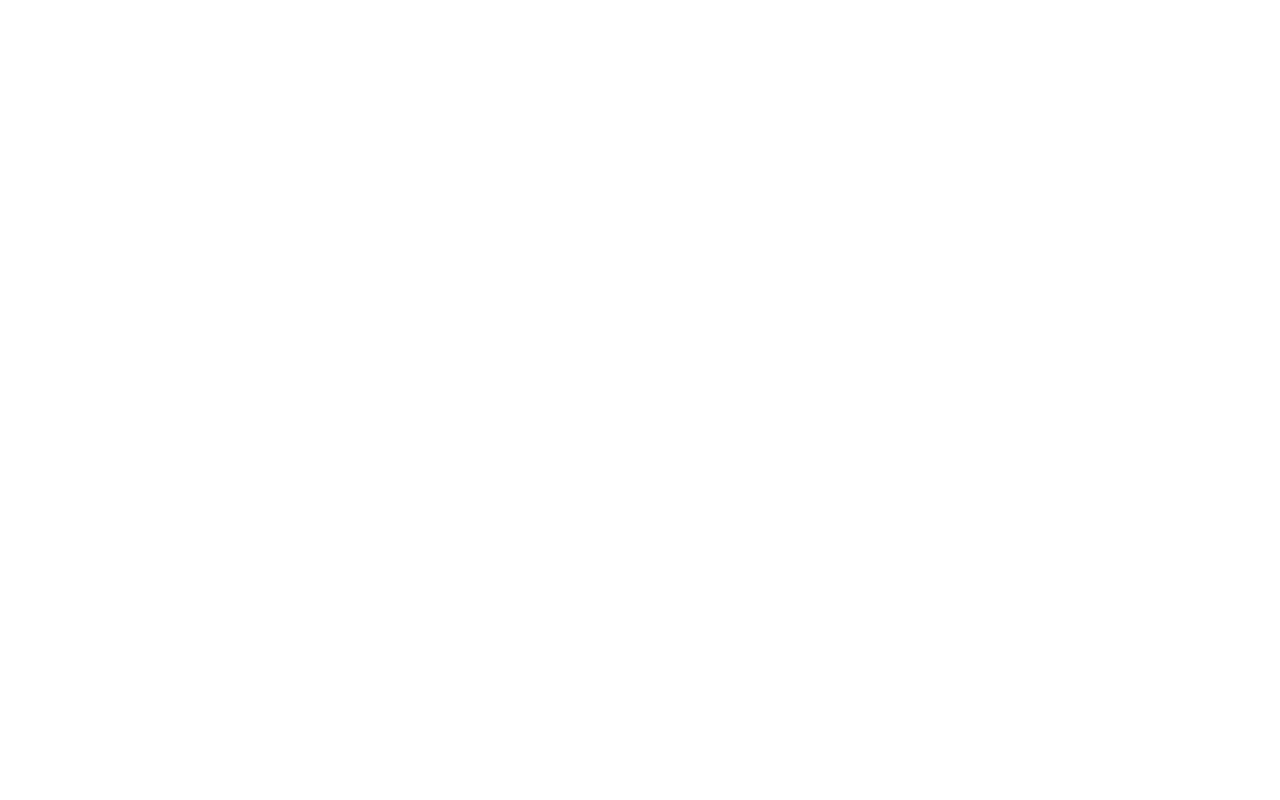
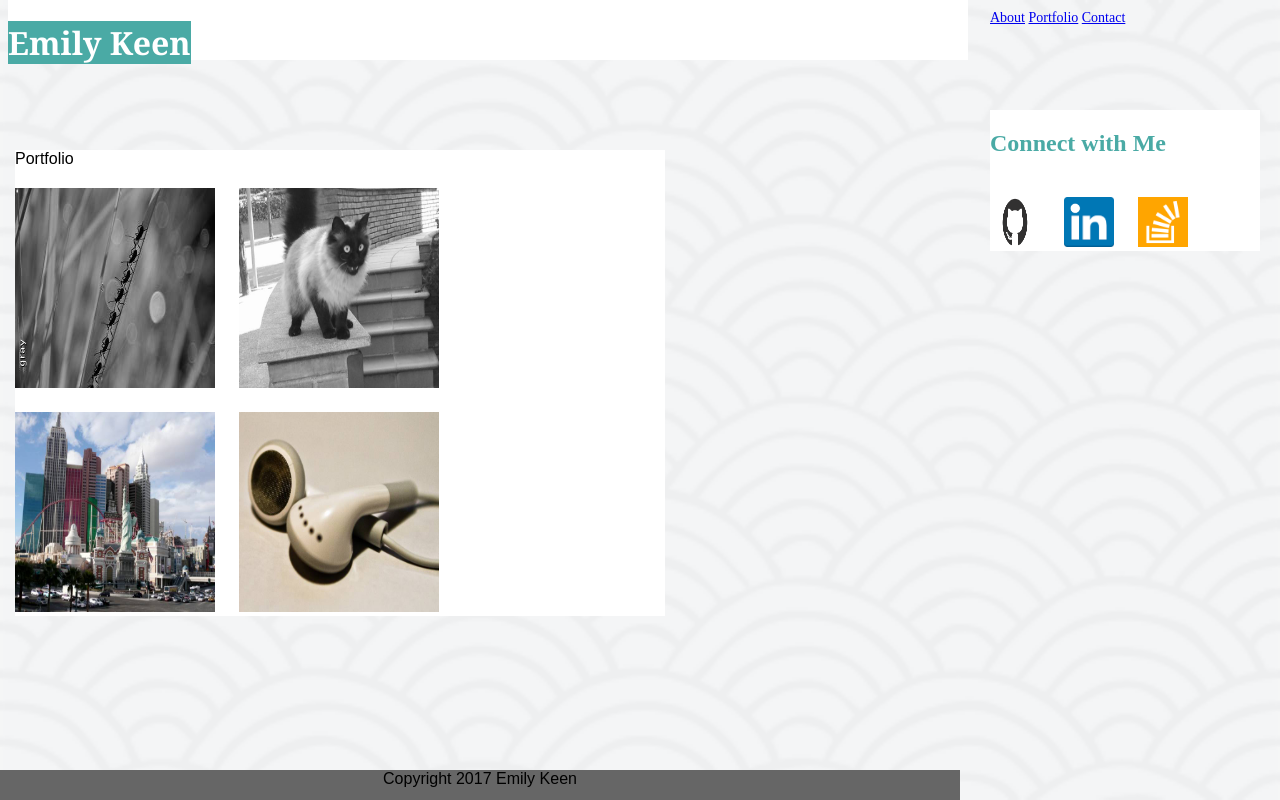
Before and after one commit to emilykeen/Basic-Portfolio, a plain HTML site: page portfolio.html in a window 1280 px wide. Drawn offline with Linux system fonts and the light colour scheme.

Commit message:
working files

```diff
--- a/assets/css/style.css
+++ b/assets/css/style.css
@@ -0,0 +1,113 @@
+
+body {background: url("../images/seigaiha.png") no-repeat center fixed;
+	  background-size:cover;
+	  max-width: :960px;
+	  margin:10 auto;
+}
+
+h1 {
+	color: white;
+	background-color:#4aaaa5;
+	border-color:#cccccc;
+	font-family: 'Georgia', Times, Times New Roman, serif;
+	float:left;
+	left:10px;
+	text-align:center;
+}
+
+h2 {
+
+	color:#4aaaa5;
+}
+
+#header{ position: fixed;
+		height:60px;
+		width:960px;
+		background: #ffffff;
+		color:#777777;
+		top:0;}
+
+
+#links { font color: 777777;
+		float:right;
+		font-size: 14px;
+		position:fixed;
+		right:20px;
+		top:10px;
+		width: 270px;
+		 }
+
+
+#bio-image {
+  margin-right: 20px;
+  width: 200px;
+  height: 200px;
+}
+
+#aboutme {font-color:#777777;
+	background:#ffffff;
+	border-color:#dddddd;
+	font-family: 'Arial', 'Helvetica Neue', Helvetica, sans-serif;
+	width:650px;
+	position:fixed;
+	top:110px;
+	float:left;
+	left:15px;
+	border-width: 5px}
+
+.socailimages {
+  margin-right: 20px;
+  margin-top: 20px;
+  width: 50px;
+  height: 50px;
+  	border width: 270px;
+}
+
+.portfolioimages {
+  margin-right: 20px;
+  margin-top: 20px;
+  width: 200px;
+  height: 200px;
+
+}
+
+
+#connectwithme {
+position:fixed;
+right:20px;
+top:110px;
+float:right;
+width: 270px;
+background:#ffffff;
+border-color:#dddddd
+border-width:5px;
+}
+
+#footer {bottom: clear ;
+		background:#666666;
+		text-align:center;
+		position:fixed;
+		bottom:0px;
+		left:0px;
+		height:30px;
+		width:960px;
+		font:white;
+		font-family: 'Arial', 'Helvetica Neue', Helvetica, sans-serif;
+
+
+}
+#aboutmetext {
+	text-align: center;
+}
+
+.maincontainer {
+	font-color:#777777;
+	background:#ffffff;
+	border-color:#dddddd;
+	font-family: 'Arial', 'Helvetica Neue', Helvetica, sans-serif;
+	width:650px;
+	position:fixed;
+	top:150px;
+	float:left;
+	left:15px;
+	border-width: 5px}
--- a/contact.html
+++ b/contact.html
@@ -0,0 +1,56 @@
+<!DOCTYPE html>
+<html>
+<head>
+	<title> Contact Me
+	</title>
+	<link rel="stylesheet" type="text/css" href="assets/css/style.css">
+</head>
+<body>
+
+<div id="header">
+
+<h1>Emily Keen </h1>
+
+
+	<section id="links">
+	<a href="index.html">About</a>
+	<a href="portfolio.html">Portfolio</a>
+	<a href="contact.html">Contact</a>
+	</section>
+
+</div>
+<br>
+<br>
+
+
+
+<form class= "maincontainer">
+
+Contact
+<br>
+<br>
+  Name:<br>
+  <input type="text" name="name"><br>
+  Email:<br>
+  <input type="text" name="email"><br>
+  Message: <br>
+  <input type="text"  size="60" name="Message"><br>
+  <br>
+  <input type="submit" value="submit">
+</form>
+
+<div class= "container" id=connectwithme>
+
+<h2> Connect with Me</h2>
+
+<a href="https://github.com/emilykeen"><img class= "socailimages" src="assets\images\github.jpg"></a>
+<a href="https://www.linkedin.com/in/emily-keen"><img class= "socailimages" src="assets\images\linkedin.jpg"></a>
+<a href="http://stackoverflow.com/users/7382034/emily-keen?tab=profile"><img class= "socailimages" src="assets\images\stackoverflow.jpg"></a>
+
+</div>
+
+</body>
+
+<footer id= "footer"> Copyright 2017 Emily Keen</footer>
+
+</html>
--- a/portfolio.html
+++ b/portfolio.html
@@ -0,0 +1,54 @@
+<!DOCTYPE html>
+<html>
+<head>
+	<title> About me!
+	</title>
+	<link rel="stylesheet" type="text/css" href="assets/css/style.css">
+</head>
+<body>
+
+<div id="header">
+
+<h1>Emily Keen </h1>
+
+
+	<section id="links">
+	<a href="index.html">About</a>
+	<a href="portfolio.html">Portfolio</a>
+	<a href="contact.html">Contact</a>
+	</section>
+
+</div>
+<br>
+<br>
+
+<div class="maincontainer">
+
+ Portfolio
+<br>
+
+
+<img class= "portfolioimages" src="assets\images\random_image_1.jpg">
+<img class= "portfolioimages" src="assets\images\random_image_2.jpg">
+<img class= "portfolioimages" src="assets\images\random_image_3.jpg">
+<img class= "portfolioimages" src="assets\images\random_image_4.jpg">
+
+
+
+</div>
+
+<div id=connectwithme>
+
+<h2> Connect with Me</h2>
+
+<a href="https://github.com/emilykeen"><img class= "socailimages" src="assets\images\github.jpg"></a>
+<a href="https://www.linkedin.com/in/emily-keen"><img class= "socailimages" src="assets\images\linkedin.jpg"></a>
+<a href="http://stackoverflow.com/users/7382034/emily-keen?tab=profile"><img class= "socailimages" src="assets\images\stackoverflow.jpg"></a>
+
+</div>
+
+</body>
+
+<footer id= "footer"> Copyright 2017 Emily Keen</footer>
+
+</html>
```
Also changed, not shown: index.html (+41 -8 lines), assets/images/seigaiha.png (added).
